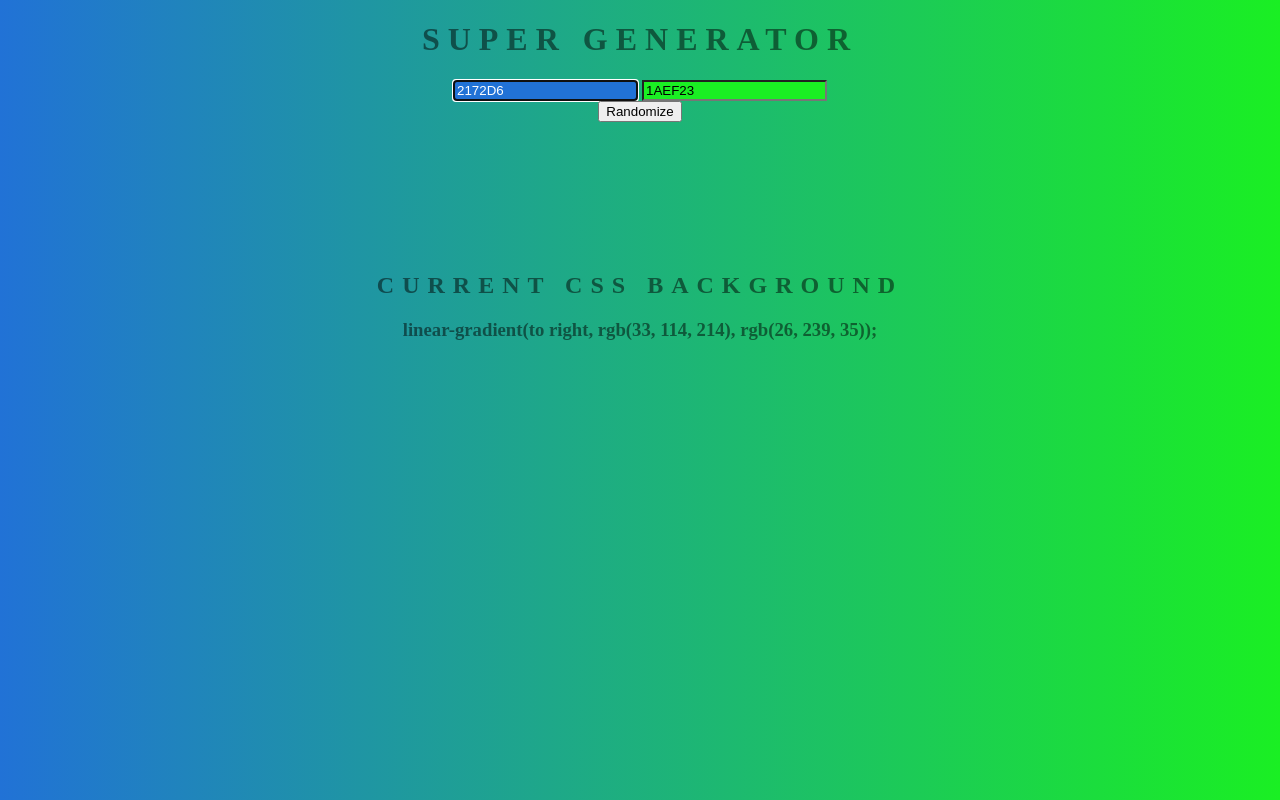
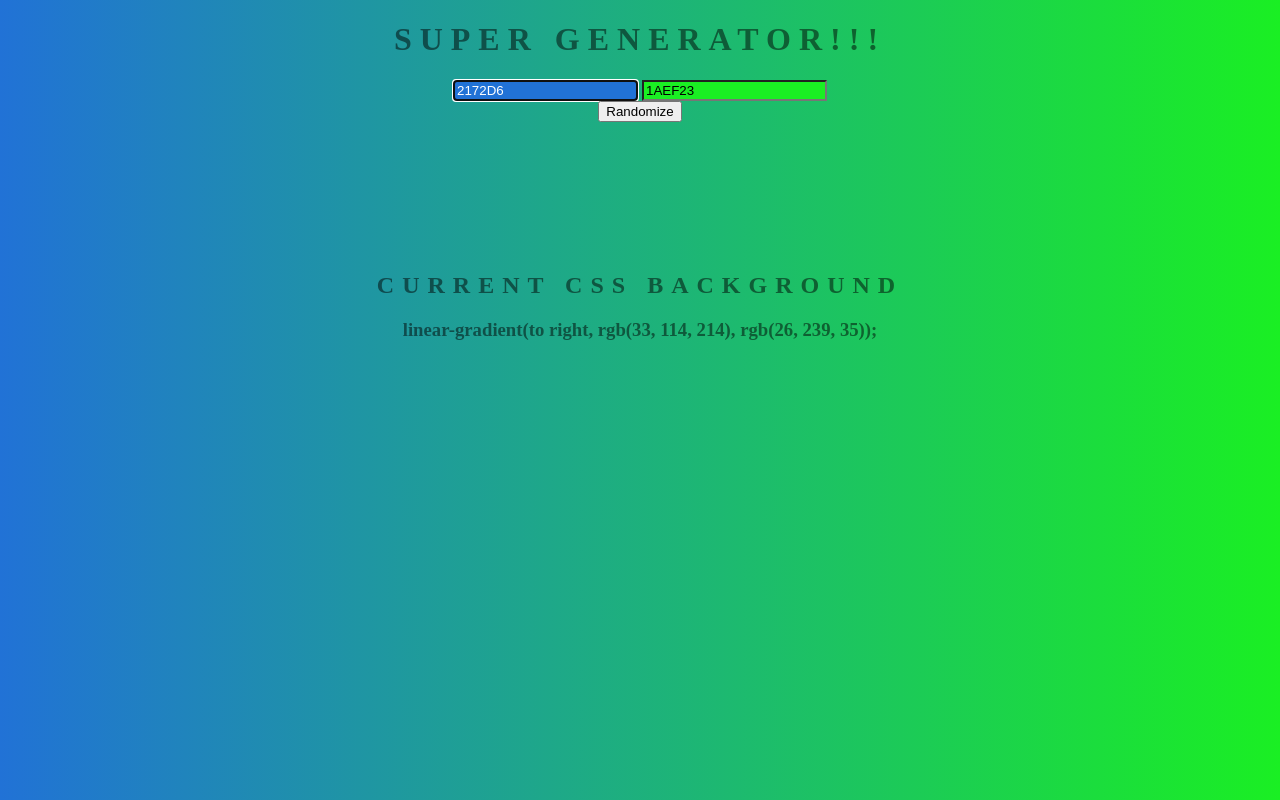
Before and after one commit to sexling/gradient, a plain HTML site: page index.html in a window 1280 px wide. Drawn offline with Linux system fonts and the light colour scheme.

Commit message:
added exclamation!

```diff
--- a/index.html
+++ b/index.html
@@ -8,7 +8,7 @@
   <title>CSS Gradient Generator</title>
 </head>
 <body class="page-color">
-  <h1>Super Generator</h1>
+  <h1>Super Generator!!!</h1>
   <input class="jscolor {onFineChange:'updateColorWindowListener1(this)'} color1" name="color1" value="#ffffff">
   <input class="jscolor {onFineChange:'updateColorWindowListener2(this)'} color2" name="color2" value="#ffffff">
   <br>
```
